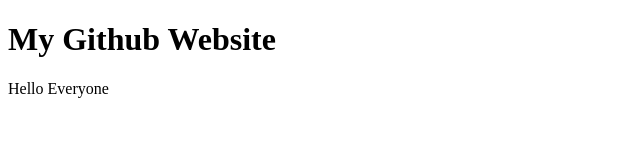
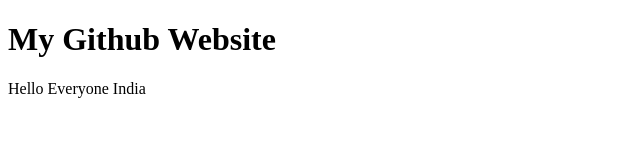
Before and after one commit to Bhola18coding/my-second-website, a plain HTML site: page index.html in a window 1280 px wide. Shown: the full height of the page, 0-640 px from the left. Drawn offline with Linux system fonts and the light colour scheme.

Commit message:
Update index.html

```diff
--- a/index.html
+++ b/index.html
@@ -9,7 +9,7 @@
 <body>
     <h1>My Github Website</h1>
     <div>
-        <p>Hello Everyone</p>
+        <p>Hello Everyone  India</p>
     </div>
 </body>
 </html>
```
